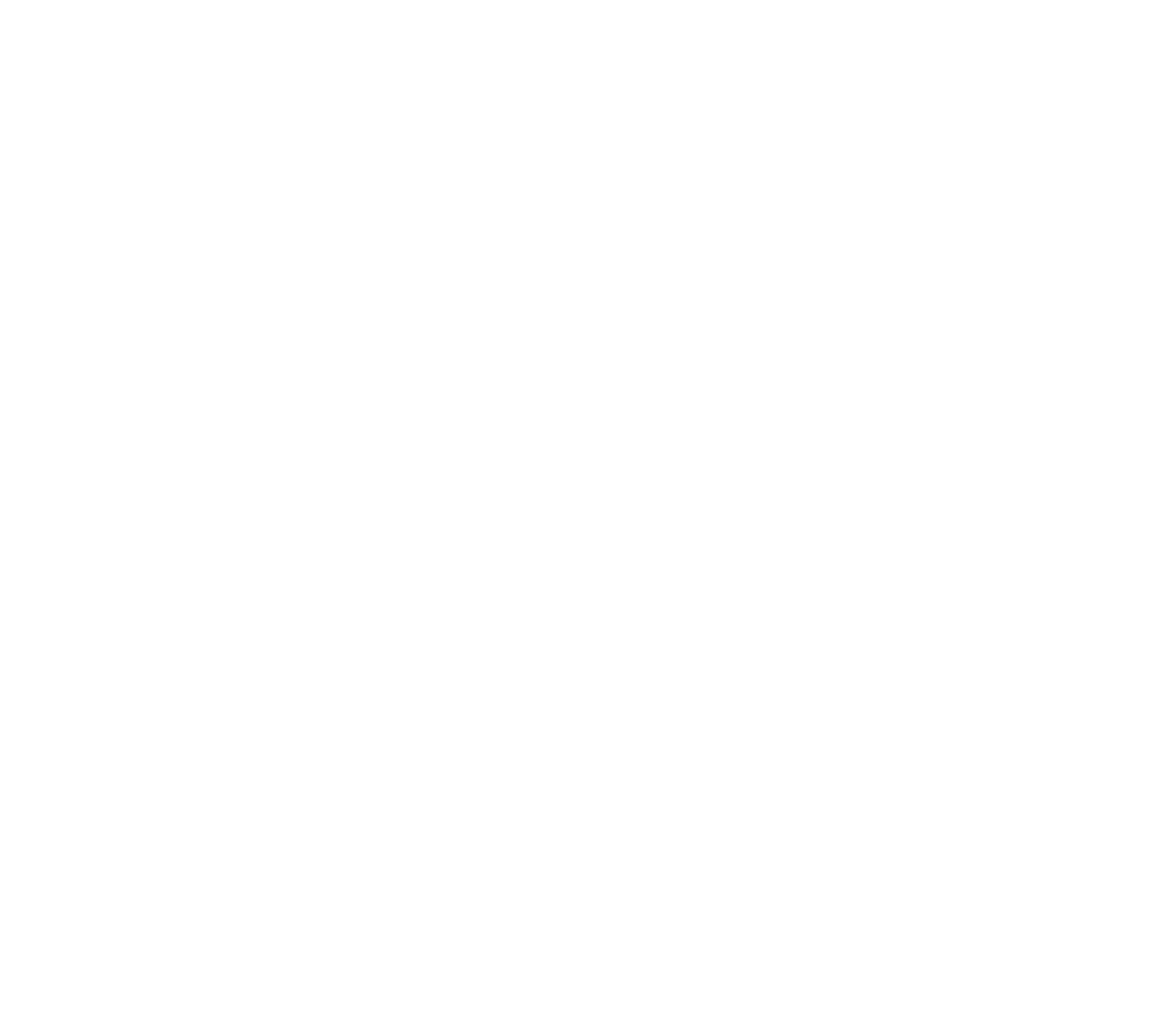
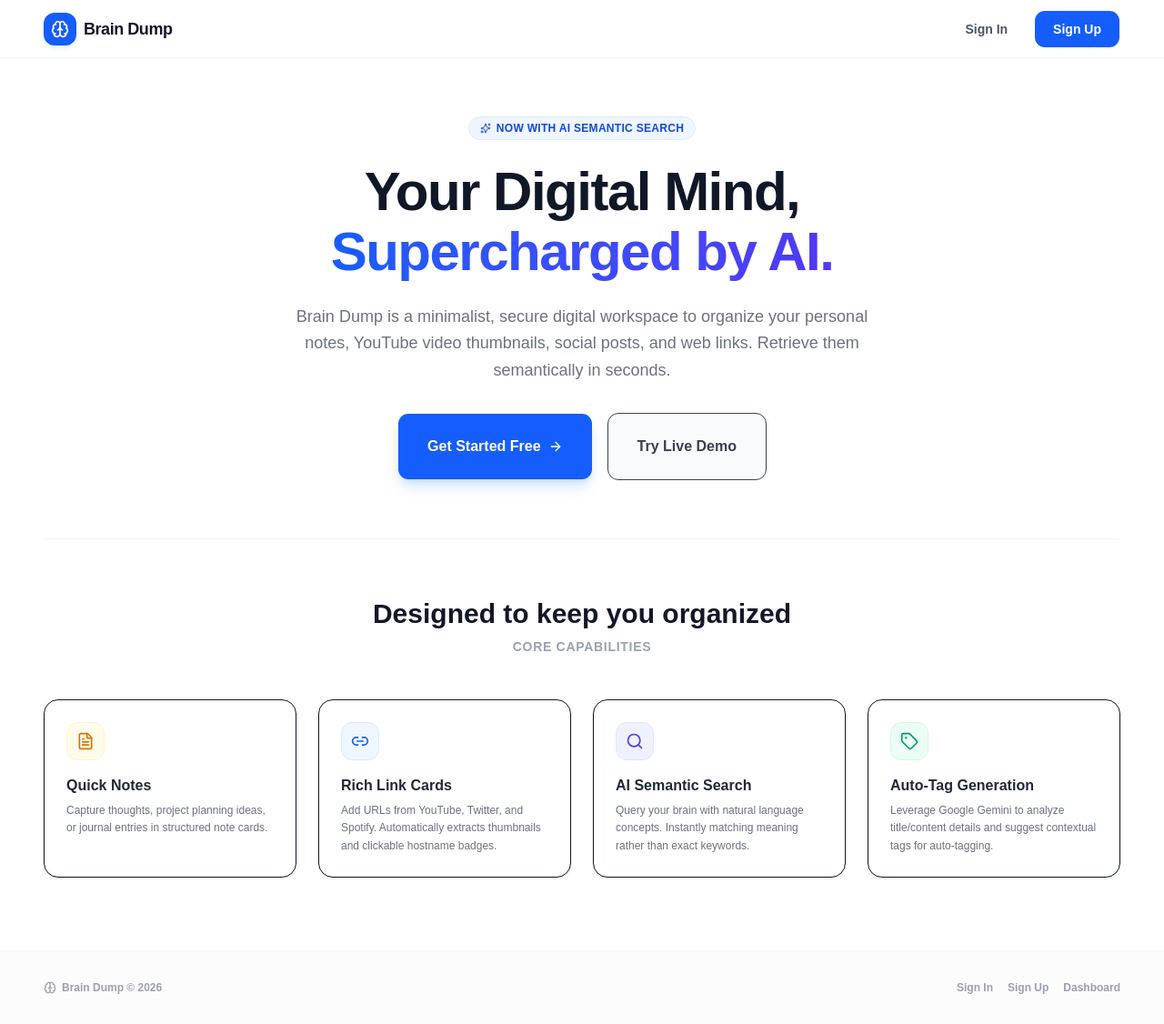
Before and after one commit to mankesh016/brain-dump, a Next.js app: page / in a window 1280 px wide. Before the commit this address had no page. Shown: the whole page at 91% size. Before the commit the page ends 800 px from the top, so only its background shows below. Built offline with nearby package versions, Linux system fonts and the light colour scheme.

Commit message:
add landing page

```diff
--- a/app/page.tsx
+++ b/app/page.tsx
@@ -1,8 +1,170 @@
-"use client";
+import Link from "next/link";
+import { Brain, ArrowRight, Search, Sparkles, Link2, Tag, FileText } from "lucide-react";
+import { Button } from "@/components/ui/button";
 
-import { redirect } from "next/navigation";
+const FEATURES = [
+  {
+    title: "Quick Notes",
+    description: "Capture thoughts, project planning ideas, or journal entries in structured note cards.",
+    icon: FileText,
+    bgColor: "bg-amber-50",
+    textColor: "text-amber-600",
+    borderColor: "border-amber-100",
+  },
+  {
+    title: "Rich Link Cards",
+    description:
+      "Add URLs from YouTube, Twitter, and Spotify. Automatically extracts thumbnails and clickable hostname badges.",
+    icon: Link2,
+    bgColor: "bg-blue-50",
+    textColor: "text-blue-600",
+    borderColor: "border-blue-100",
+  },
+  {
+    title: "AI Semantic Search",
+    description:
+      "Query your brain with natural language concepts. Instantly matching meaning rather than exact keywords.",
+    icon: Search,
+    bgColor: "bg-indigo-50",
+    textColor: "text-indigo-600",
+    borderColor: "border-indigo-100",
+  },
+  {
+    title: "Auto-Tag Generation",
+    description:
+      "Leverage Google Gemini to analyze title/content details and suggest contextual tags for auto-tagging.",
+    icon: Tag,
+    bgColor: "bg-emerald-50",
+    textColor: "text-emerald-600",
+    borderColor: "border-emerald-100",
+  },
+];
 
-export default function Home() {
-  redirect("/dashboard");
-  return null;
+export default function LandingPage() {
+  return (
+    <div className="flex flex-col min-h-screen bg-white text-gray-900 font-sans selection:bg-blue-100 selection:text-blue-700">
+      {/* 1. Header / Navigation */}
+      <header className="fixed top-0 left-0 right-0 h-16 bg-white/80 backdrop-blur-md border-b border-gray-100 z-50 flex items-center justify-between px-6 md:px-12 max-w-7xl mx-auto w-full">
+        {/* Brand Logo */}
+        <Link href="/" className="flex items-center gap-2 hover:opacity-90 transition-opacity">
+          <div className="p-2 bg-blue-600 rounded-xl shadow-md shadow-blue-500/10">
+            <Brain size={20} className="text-white" />
+          </div>
+          <span className="font-extrabold text-lg text-gray-900 tracking-tight">Brain Dump</span>
+        </Link>
+
+        {/* Auth Buttons */}
+        <div className="flex items-center gap-3">
+          <Button
+            variant="ghost"
+            asChild
+            className="text-sm font-semibold text-gray-600 hover:text-gray-900 transition-colors px-4 py-2 cursor-pointer"
+          >
+            <Link href="/login">Sign In</Link>
+          </Button>
+          <Button
+            asChild
+            className="text-sm font-bold text-white bg-blue-600 hover:bg-blue-700 hover:shadow-lg hover:shadow-blue-500/25 px-5 py-2.5 rounded-xl transition-all duration-200 h-fit cursor-pointer"
+          >
+            <Link href="/signup">Sign Up</Link>
+          </Button>
+        </div>
+      </header>
+
+      {/* 2. Hero Section */}
+      <main className="flex-1 flex flex-col pt-32 px-6 md:px-12 max-w-7xl mx-auto w-full items-center text-center">
+        {/* Banner Tag */}
+        <div className="inline-flex items-center gap-1.5 px-3 py-1 rounded-full bg-blue-50 border border-blue-100 text-blue-700 text-xs font-bold mb-6 tracking-wide uppercase">
+          <Sparkles size={12} />
+          <span>Now with AI Semantic Search</span>
+        </div>
+
+        {/* Hero Title */}
+        <h1 className="text-4xl sm:text-5xl md:text-6xl font-extrabold text-gray-900 tracking-tight leading-[1.1] max-w-3xl mb-6">
+          Your Digital Mind, <br />
+          <span className="bg-linear-to-r from-blue-600 to-indigo-600 bg-clip-text text-transparent">
+            Supercharged by AI.
+          </span>
+        </h1>
+
+        {/* Hero Subtext */}
+        <p className="text-lg text-gray-500 max-w-2xl leading-relaxed mb-8 font-medium">
+          Brain Dump is a minimalist, secure digital workspace to organize your personal notes, YouTube video
+          thumbnails, social posts, and web links. Retrieve them semantically in seconds.
+        </p>
+
+        {/* CTA Actions */}
+        <div className="flex flex-col sm:flex-row items-center gap-4 mb-16 w-full sm:w-auto">
+          <Button
+            asChild
+            className="w-full sm:w-auto inline-flex items-center justify-center gap-2 bg-blue-600 hover:bg-blue-700 text-white font-bold px-8 py-6 rounded-xl shadow-lg shadow-blue-500/20 hover:shadow-blue-500/30 transition-all duration-200 h-fit cursor-pointer text-base"
+          >
+            <Link href="/signup">
+              <span>Get Started Free</span>
+              <ArrowRight size={18} />
+            </Link>
+          </Button>
+          <Button
+            variant="outline"
+            asChild
+            className="w-full sm:w-auto inline-flex items-center justify-center gap-2 bg-gray-50 hover:bg-gray-100 text-gray-700 border border-gray-250 font-bold px-8 py-6 rounded-xl transition-all duration-200 h-fit cursor-pointer text-base dark:border-gray-200"
+          >
+            <Link href="/login">
+              <span>Try Live Demo</span>
+            </Link>
+          </Button>
+        </div>
+
+        {/* Interactive Features Preview Title */}
+        <div className="w-full border-t border-gray-100 pt-16 mb-20">
+          <h2 className="text-2xl sm:text-3xl font-extrabold text-gray-900 mb-2">Designed to keep you organized</h2>
+          <p className="text-sm text-gray-400 font-semibold uppercase tracking-wider mb-12">Core Capabilities</p>
+
+          {/* Features Grid */}
+          <div className="grid grid-cols-1 sm:grid-cols-2 lg:grid-cols-4 gap-6 text-left">
+            {FEATURES.map((feature, idx) => {
+              const Icon = feature.icon;
+              return (
+                <div
+                  key={idx}
+                  className="p-6 bg-white border border-gray-150 rounded-2xl flex flex-col gap-4 shadow-sm hover:shadow-md transition-all duration-200"
+                >
+                  <div
+                    className={`p-2.5 ${feature.bgColor} ${feature.textColor} rounded-xl w-fit border ${feature.borderColor}`}
+                  >
+                    <Icon size={20} />
+                  </div>
+                  <div>
+                    <h3 className="font-bold text-gray-800 text-base mb-1.5">{feature.title}</h3>
+                    <p className="text-xs text-gray-500 leading-relaxed font-medium">{feature.description}</p>
+                  </div>
+                </div>
+              );
+            })}
+          </div>
+        </div>
+      </main>
+
+      {/* 3. Footer */}
+      <footer className="border-t border-gray-100 py-8 bg-gray-50/50">
+        <div className="max-w-7xl mx-auto px-6 md:px-12 flex flex-col sm:flex-row items-center justify-between gap-4 text-xs font-semibold text-gray-400">
+          <div className="flex items-center gap-1.5">
+            <Brain size={14} className="text-gray-400" />
+            <span>Brain Dump &copy; {new Date().getFullYear()}</span>
+          </div>
+          <div className="flex items-center gap-4">
+            <Link href="/login" className="hover:text-gray-600 transition-colors">
+              Sign In
+            </Link>
+            <Link href="/signup" className="hover:text-gray-600 transition-colors">
+              Sign Up
+            </Link>
+            <Link href="/dashboard" className="hover:text-gray-600 transition-colors">
+              Dashboard
+            </Link>
+          </div>
+        </div>
+      </footer>
+    </div>
+  );
 }
```
